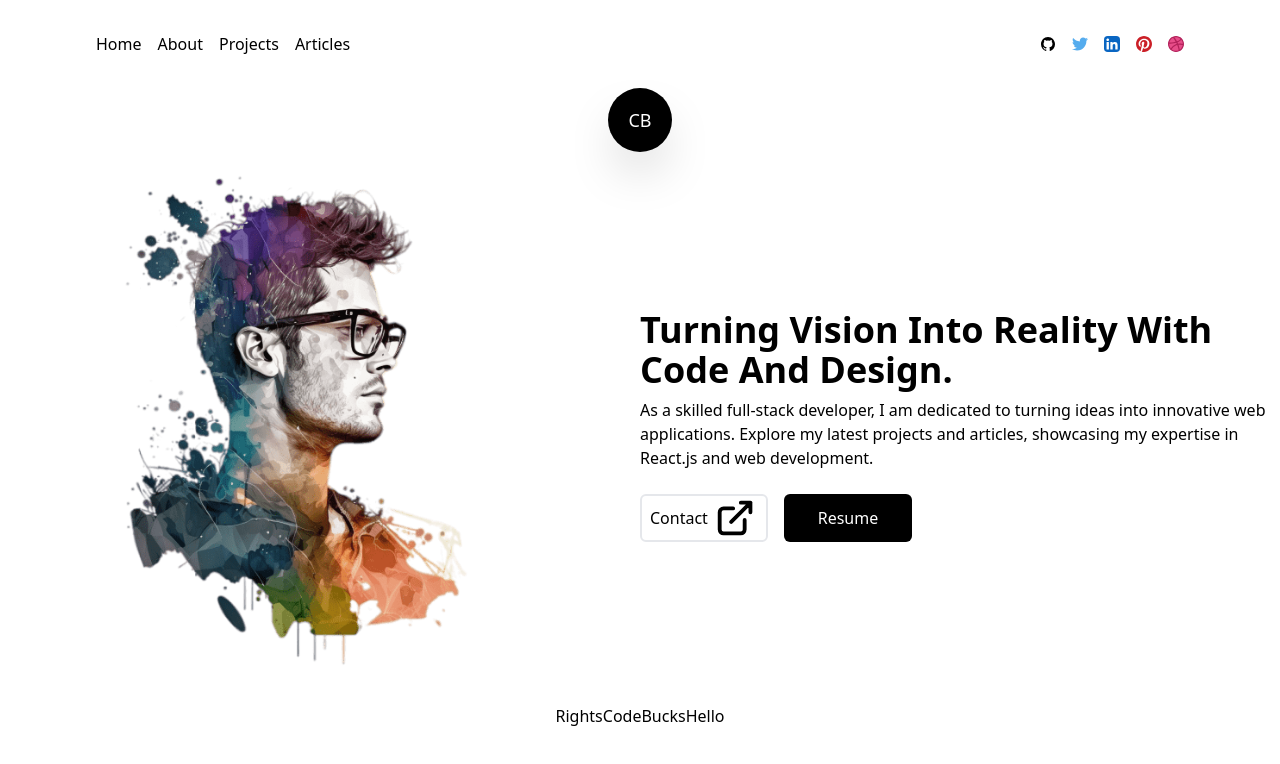
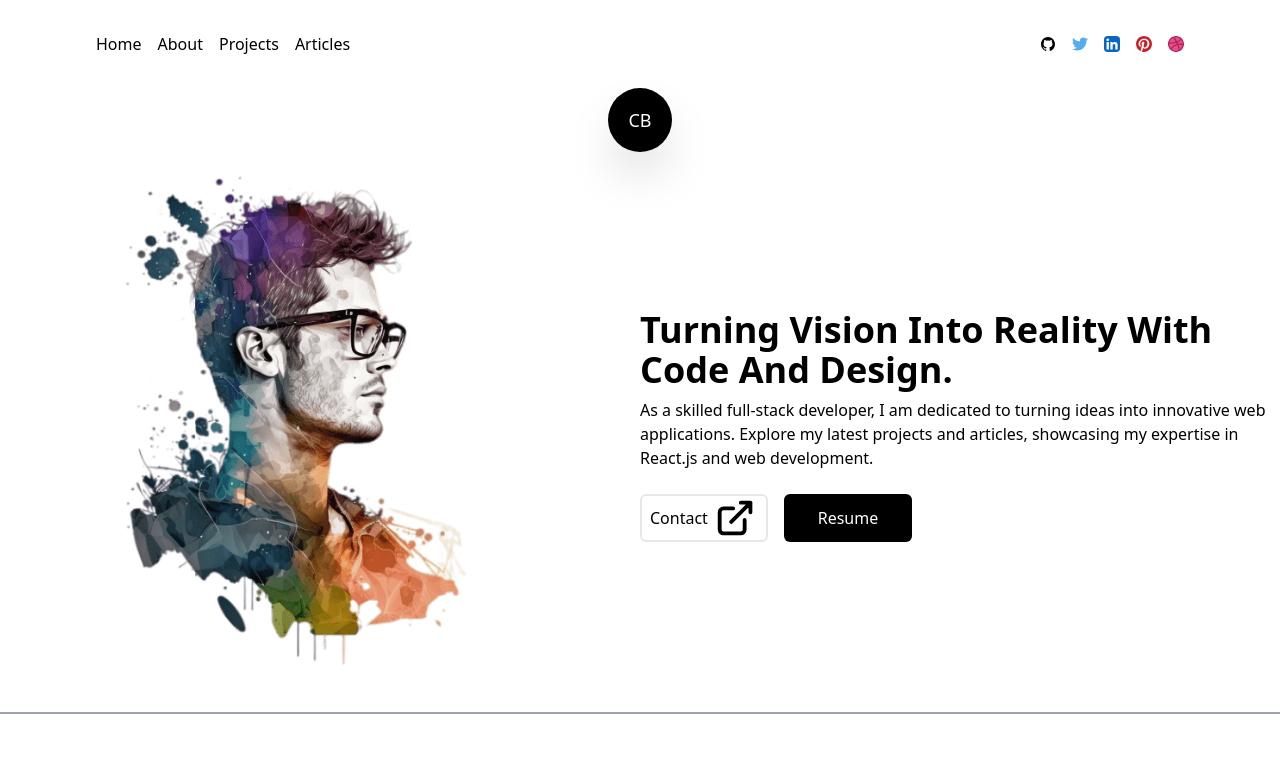
Before and after one commit to shimamaru/next.js-try, a Next.js app: page / in a window 1280 px wide. Shown: the top 764 px of the page. Built offline with nearby package versions, Linux system fonts and the light colour scheme.

Commit message:
エラー発生

```diff
--- a/src/components/AnimatedText.js
+++ b/src/components/AnimatedText.js
@@ -24,7 +24,7 @@ const AnimatedText = ({ text, className = "" }) => {
         initial="initial"
         animate="animate"
       >
-        {text}
+        Turning Vision Into Reality With Code And Design.
       </motion.h1>
     </div>
   );
--- a/src/components/Footer.js
+++ b/src/components/Footer.js
@@ -5,11 +5,10 @@ import Link from "next/link";
 const Footer = () => {
   return (
     <>
-      <footer className="flex items-center justify-center py-8">
-        <Layout>
-          <span>Rights</span>
-          <Link href="./">CodeBucks</Link>
-          <Link href="./">Hello</Link>
+      <footer className="flex justify-center font-light border-t-2 border-gray-400 border-solid w-fulltext-sm">
+        <Layout className="flex items-center w-full py-8 text-center">
+          {/* <span>{new Date().getFullYear()} &copy All Rights Reserved</span>
+          <Link href="./">CodeBucks</Link> */}
         </Layout>
       </footer>
     </>
--- a/src/components/Layout.js
+++ b/src/components/Layout.js
@@ -1,4 +1,3 @@
-import { Container } from "postcss";
 import React from "react";
 
 const Layout = ({ children, className = "" }) => {
--- a/src/pages/_app.js
+++ b/src/pages/_app.js
@@ -1,4 +1,4 @@
-import "@/styles/globals.css";
+import "../styles/globals.css";
 import { Inter, Montserrat } from "next/font/google";
 import NavBar from "@/components/NavBar";
 import Logo from "@/components/Logo";
--- a/src/pages/index.js
+++ b/src/pages/index.js
@@ -1,7 +1,6 @@
 import Head from "next/head";
 import Image from "next/image";
 import Link from "next/link";
-
 import { Inter } from "next/font/google";
 import profilePic from "../../public/images/profile/developer-pic-1.png";
 import Layout from "../components/Layout";
@@ -20,7 +19,7 @@ export default function Home() {
       </Head>
       <main>
         <Layout>
-          <div className="flex items-center justify-center w-full">
+          <div className="flex items-center justify-center w-full mb-10 ">
             <div className="flex items-center justify-center w-1/2">
               <Image
                 src={profilePic}
@@ -30,10 +29,7 @@ export default function Home() {
               />
             </div>
             <div className="flex flex-col items-center self-center justify-center w-1/2 text-left ">
-              <AnimatedText
-                text={"Turning Vision Into Reality With Code And Design."}
-                className="!text-4xl text-left"
-              />
+              <AnimatedText className="!text-4xl text-left" />
               <p>
                 As a skilled full-stack developer, I am dedicated to turning
                 ideas into innovative web applications. Explore my latest
```
Also changed, not shown: src/components/HireMe.js (added, +7 -0 lines), public/images/new/Web devloper ,UIUX designer (1) (1).png (added), public/images/new/Web devloper ,UIUX designer (2).png (added).
